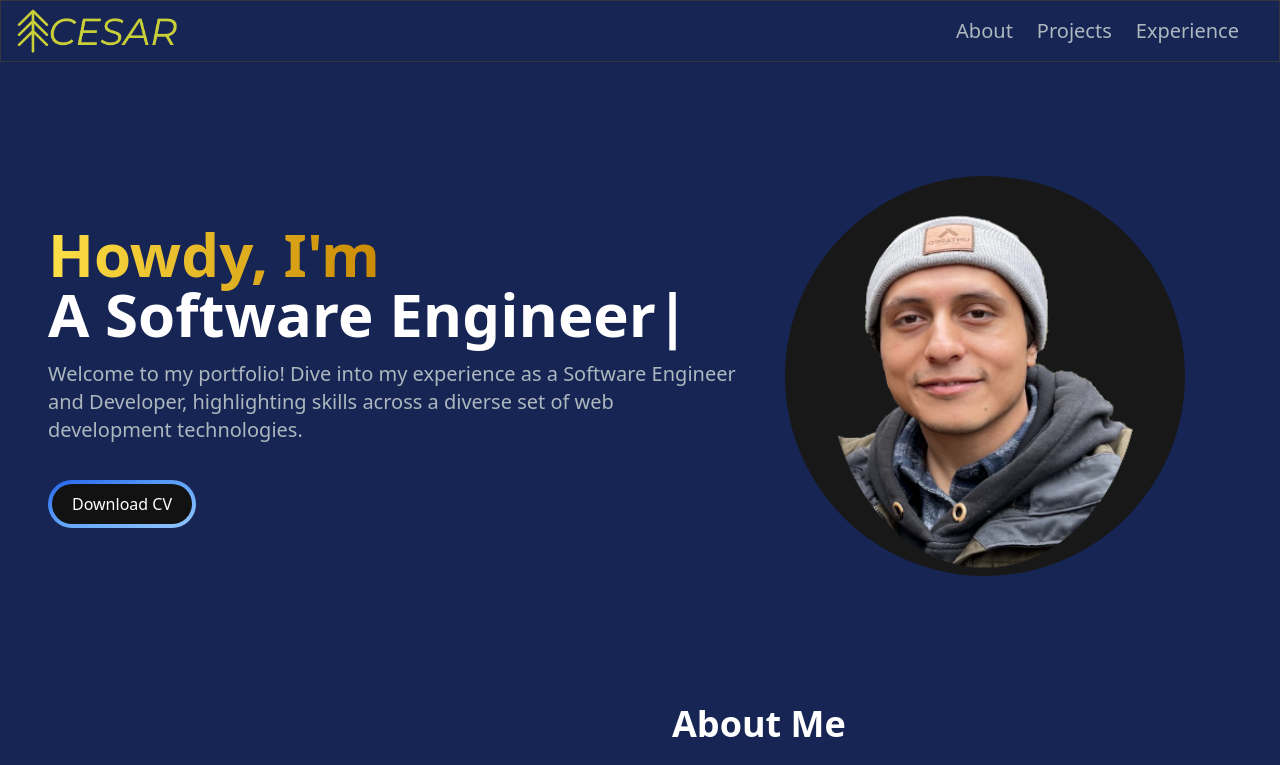
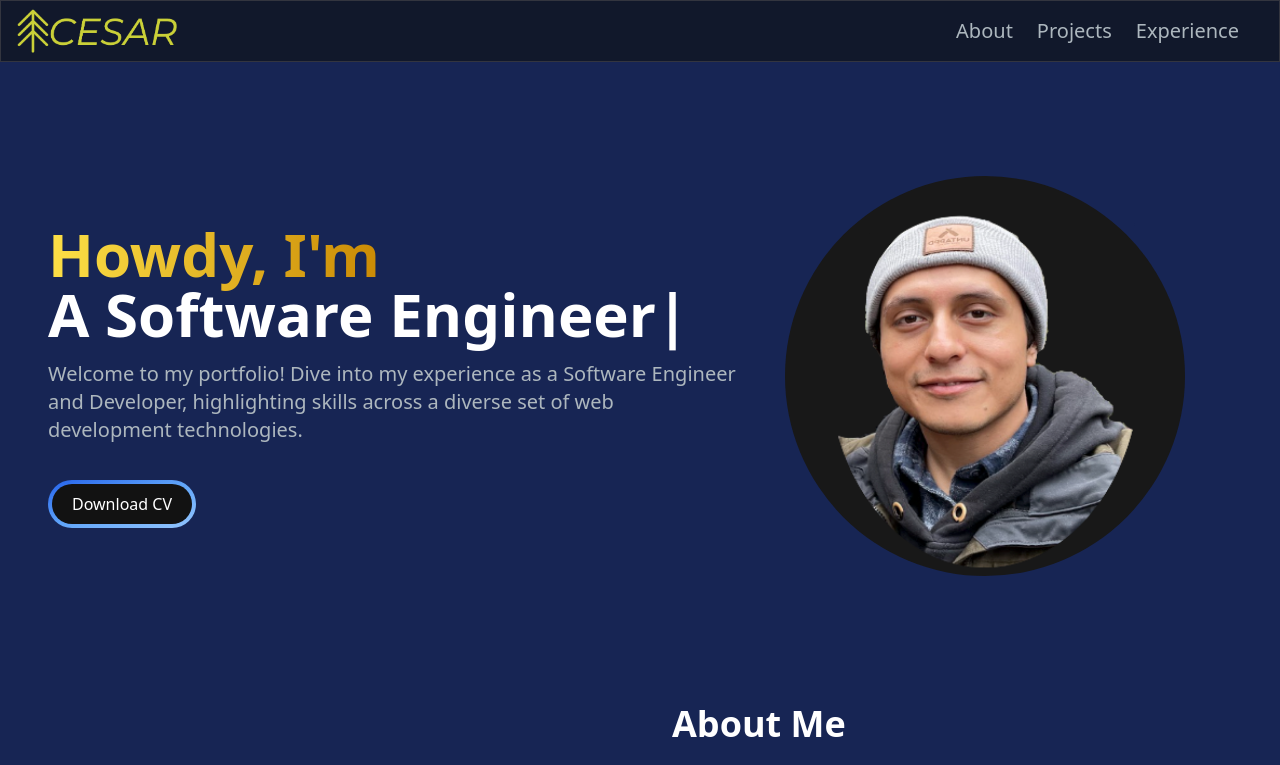
Before and after one commit to wowgr8/personal-portfolio, a React (Create React App) app: page / in a window 1280 px wide. Shown: the top 765 px of the page. Built offline with nearby package versions, Linux system fonts and the light colour scheme.

Commit message:
add background opacity

```diff
--- a/src/components/Navbar.js
+++ b/src/components/Navbar.js
@@ -23,7 +23,7 @@ function Navbar() {
   ];
 
   return (
-    <nav className="fixed mx-auto border border-[#33353F] top-0 left-0 right-0 z-10 bg-blue-950" >
+    <nav className="fixed mx-auto border border-[#33353F] top-0 left-0 right-0 z-10 bg-blue-950" style={{ backgroundColor: 'rgba(17, 24, 39, 0.9)' }} >
       <div className="flex container lg-py-4  flex-wrap items-center justify-between mx-auto px-4 py-2 ">
         <ScrollLink to="home" smooth={true} duration={500}>
           <img src={Logo} alt="Logo" width={160} height={40} />
```
